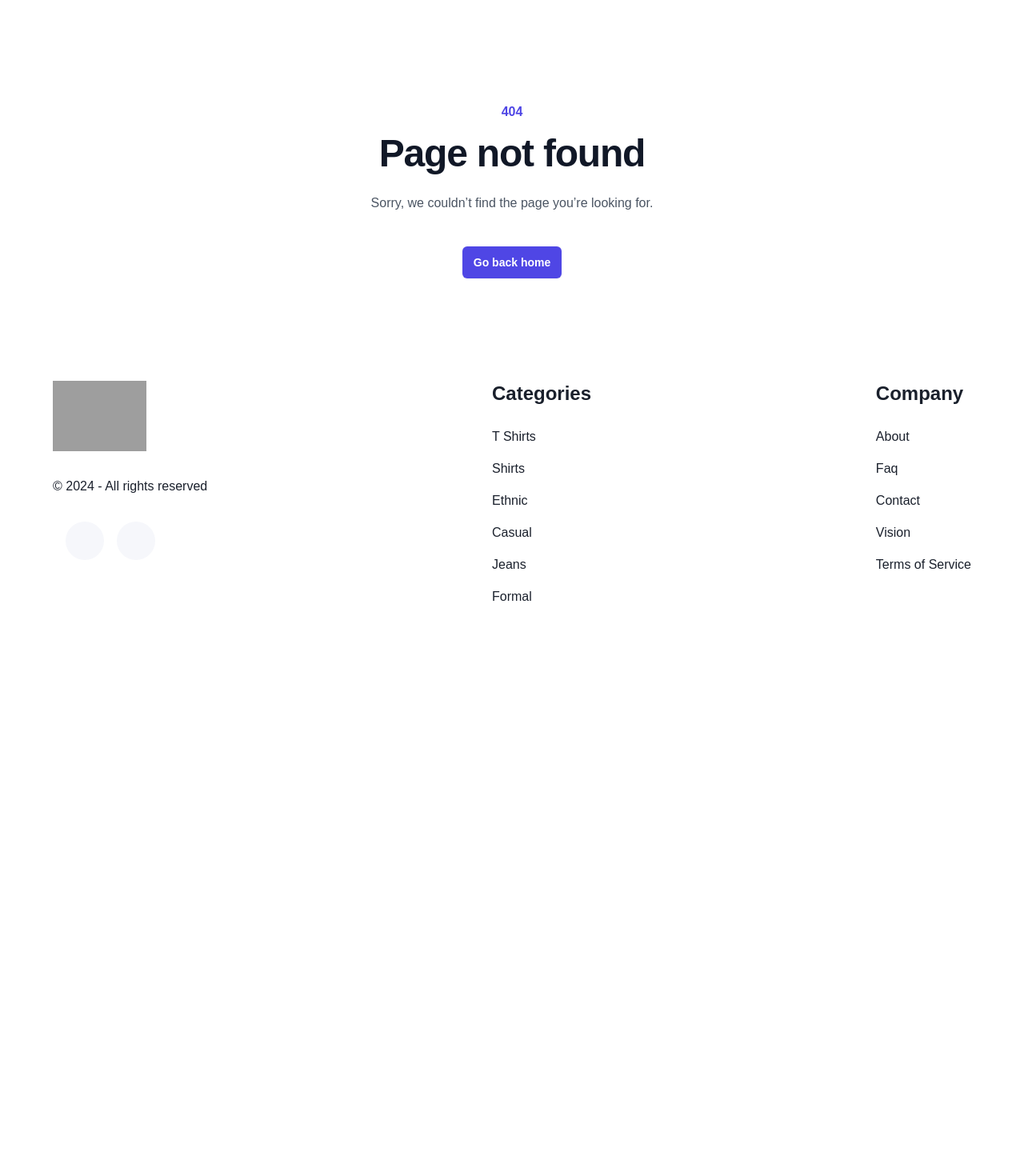
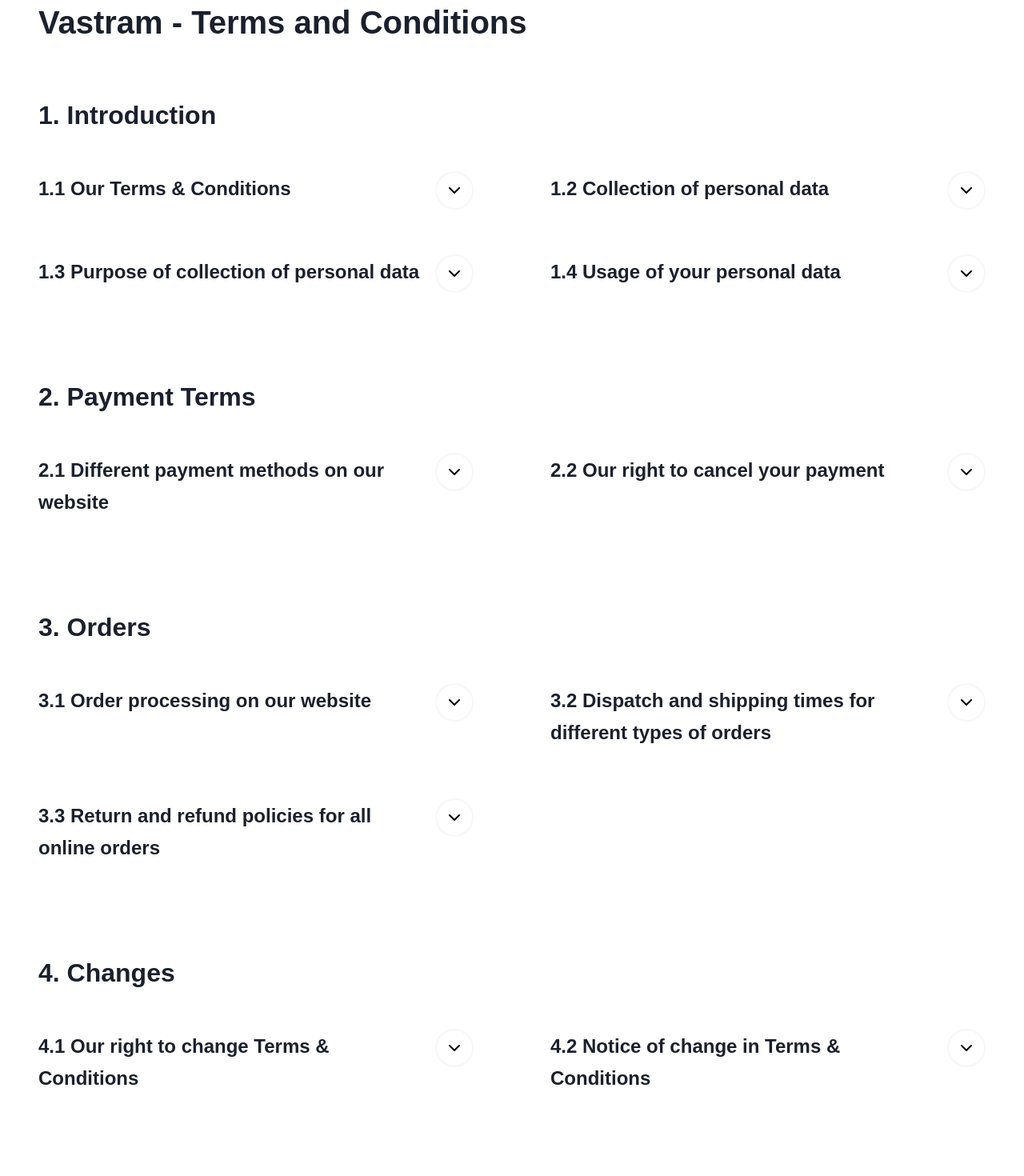
Before and after one commit to Dharmik79/vastram, a React (Vite) app: page /legal in a window 1280 px wide. Shown: the top 1470 px of the page at 80% size. Before the commit the page ends 822 px from the top, so only its background shows below. Built offline with nearby package versions, Linux system fonts and the light colour scheme; grey boxes are pictures that could not be loaded.

Commit message:
added the legal doc page

```diff
--- a/src/Routes.jsx
+++ b/src/Routes.jsx
@@ -19,7 +19,7 @@
 const PasswordReset = lazy(() => import('./components/PasswordReset/index'));
 const ForgotPassword = lazy(() => import('./components/ForgotPassword/index'));
 const NoFound = lazy(() => import('./components/NoFound/index'));
-
+const LegalDoc = lazy(() => import('./components/LegalDoc/index'));
 export default function Routes() {
   const { Global } = React.useContext(GlobalContext);
 
@@ -38,6 +38,13 @@
       User: '6',
       // component: <Permission />,
       tokenAllow: true,
+    },
+    {
+      path: '/legal',
+      name: 'legalDoc',
+      User: '6',
+      // component: <Permission />,
+      tokenAllow: false,
     },
   ];
   const RestrictedRoutes = ({ children, ...props }) => {
@@ -103,6 +110,7 @@
           <Route path="/NoFound" exact element={<NoFound />} />
           <Route path="/forgot-password" exact element={<ForgotPassword />} />
           <Route path="/reset-password" exact element={<PasswordReset />} />
+          <Route path="/legal" exact element={<LegalDoc />} />
           <Route path="*" element={<NoFound />} />
         </Route>
       </BaseRoutes>
--- /dev/null
+++ b/src/components/LegalDoc/index.jsx
@@ -0,0 +1,154 @@
+import React from 'react';
+
+const index = () => {
+  return (
+    <div class="page">
+      <div class="faq section js-faq">
+        <div class="faq__center center">
+          <h2 class="faq__title title title_mb-lg">
+            Vastram - Terms and Conditions
+          </h2>
+          <div class="faq__container">
+            <div class="faq__section">
+              <div class="faq__category">1. Introduction</div>
+              <div class="faq__list">
+                <div class="faq__item js-faq-item">
+                  <div class="faq__head js-faq-head">
+                    1.1 Our Terms & Conditions<div class="faq__arrow"></div>
+                  </div>
+                  <div class="faq__body js-faq-body">
+                    Here you can put any text that you think would be suitable
+                    and relevant to this particular section of the website.
+                  </div>
+                </div>
+                <div class="faq__item js-faq-item">
+                  <div class="faq__head js-faq-head">
+                    1.2 Collection of personal data
+                    <div class="faq__arrow"></div>
+                  </div>
+                  <div class="faq__body js-faq-body">
+                    This place is reserved for you to put some text content that
+                    you think would make sense here.
+                  </div>
+                </div>
+                <div class="faq__item js-faq-item">
+                  <div class="faq__head js-faq-head">
+                    1.3 Purpose of collection of personal data
+                    <div class="faq__arrow"></div>
+                  </div>
+                  <div class="faq__body js-faq-body">
+                    Here you can put any text that you think would be suitable
+                    and relevant to this particular section of the website.
+                  </div>
+                </div>
+                <div class="faq__item js-faq-item">
+                  <div class="faq__head js-faq-head">
+                    1.4 Usage of your personal data
+                    <div class="faq__arrow"></div>
+                  </div>
+                  <div class="faq__body js-faq-body">
+                    Here you can put any text that you think would be suitable
+                    and relevant to this particular section of the website.
+                  </div>
+                </div>
+              </div>
+            </div>
+            <div class="faq__section">
+              <div class="faq__category">2. Payment Terms</div>
+              <div class="faq__list">
+                <div class="faq__item js-faq-item">
+                  <div class="faq__head js-faq-head">
+                    2.1 Different payment methods on our website
+                    <div class="faq__arrow"></div>
+                  </div>
+                  <div class="faq__body js-faq-body">
+                    Just put any text here that would be suitable for this
+                    particular section of the website.
+                  </div>
+                </div>
+                <div class="faq__item js-faq-item">
+                  <div class="faq__head js-faq-head">
+                    2.2 Our right to cancel your payment
+                    <div class="faq__arrow"></div>
+                  </div>
+                  <div class="faq__body js-faq-body">
+                    Just put any text here that would be suitable for this
+                    particular section of the website.
+                  </div>
+                </div>
+              </div>
+            </div>
+            <div class="faq__section">
+              <div class="faq__category">3. Orders</div>
+              <div class="faq__list">
+                <div class="faq__item js-faq-item">
+                  <div class="faq__head js-faq-head">
+                    3.1 Order processing on our website
+                    <div class="faq__arrow"></div>
+                  </div>
+                  <div class="faq__body js-faq-body">
+                    All you need to do is to put your own text here and that is
+                    going to be it, all done. This section can be used for
+                    really long pieces of text that explain a lot of small
+                    details that are required.
+                  </div>
+                </div>
+                <div class="faq__item js-faq-item">
+                  <div class="faq__head js-faq-head">
+                    3.2 Dispatch and shipping times for different types of
+                    orders<div class="faq__arrow"></div>
+                  </div>
+                  <div class="faq__body js-faq-body">
+                    All you need to do is to put your own text here and that is
+                    going to be it, all done. This section can be used for
+                    really long pieces of text that explain a lot of small
+                    details that are required.
+                  </div>
+                </div>
+                <div class="faq__item js-faq-item">
+                  <div class="faq__head js-faq-head">
+                    3.3 Return and refund policies for all online orders
+                    <div class="faq__arrow"></div>
+                  </div>
+                  <div class="faq__body js-faq-body">
+                    All you need to do is to put your own text here and that is
+                    going to be it, all done. This section can be used for
+                    really long pieces of text that explain a lot of small
+                    details that are required.
+                  </div>
+                </div>
+              </div>
+            </div>
+            <div class="faq__section">
+              <div class="faq__category">4. Changes</div>
+              <div class="faq__list">
+                <div class="faq__item js-faq-item">
+                  <div class="faq__head js-faq-head">
+                    4.1 Our right to change Terms & Conditions
+                    <div class="faq__arrow"></div>
+                  </div>
+                  <div class="faq__body js-faq-body">
+                    This place is reserved for you to put some text content that
+                    you think would make sense here.
+                  </div>
+                </div>
+                <div class="faq__item js-faq-item">
+                  <div class="faq__head js-faq-head">
+                    4.2 Notice of change in Terms & Conditions
+                    <div class="faq__arrow"></div>
+                  </div>
+                  <div class="faq__body js-faq-body">
+                    This place is reserved for you to put some text content that
+                    you think would make sense here.
+                  </div>
+                </div>
+              </div>
+            </div>
+          </div>
+        </div>
+      </div>
+    </div>
+  );
+};
+
+export default index;
```
